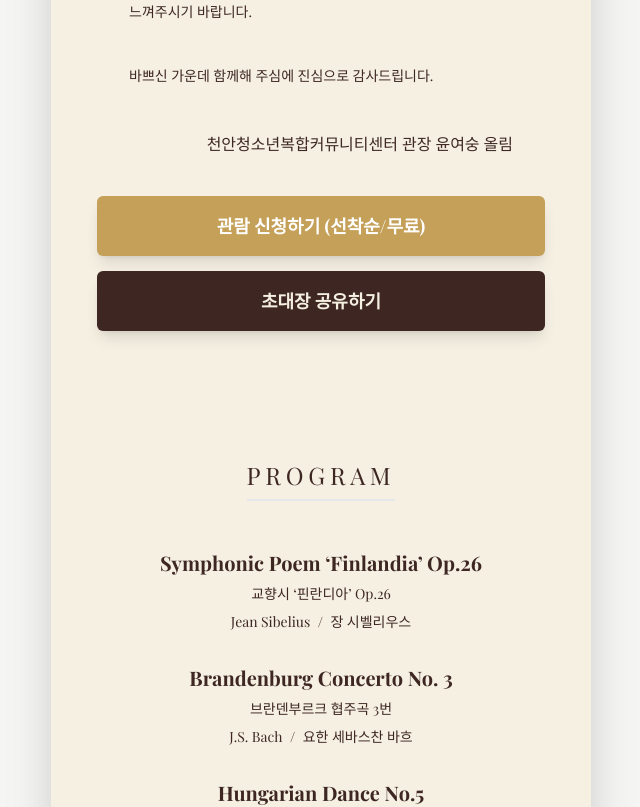
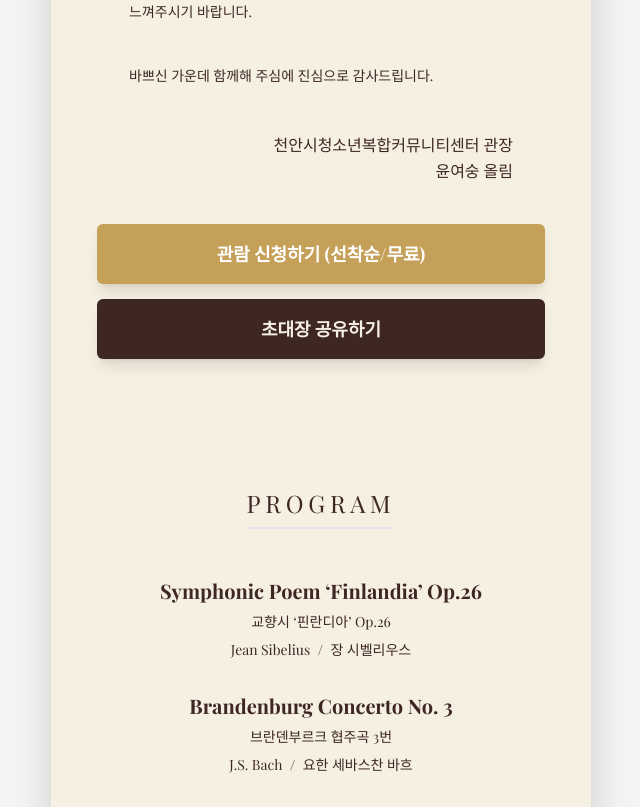
Before and after one commit to ohjin5/Cheonan-Youth-Orchestra, a React (Vite) app: page / in a window 1280 px wide. Shown: the part 1200-2007 px from the top of the page, without its empty margins (319-959 px from the left). Built offline with nearby package versions, Linux system fonts and the light colour scheme; a web font is replaced by a local one.

Commit message:
Add files via upload

```diff
--- a/components/FooterSection.tsx
+++ b/components/FooterSection.tsx
@@ -13,7 +13,7 @@ export const FooterSection: React.FC = () => {
         <div className="text-xs text-brown-800 leading-relaxed space-y-2">
             <p>
                <span className="inline-block font-bold text-brown-900 mr-1">주관 |</span>
-               천안시청소년재단,<br/>천안시청소년복합커뮤니티센터 교육사업팀
+               천안시청소년재단, 천안시청소년복합커뮤니티센터
             </p>
             <p>
                <span className="inline-block font-bold text-brown-900 mr-1">문의 |</span>
@@ -23,7 +23,7 @@ export const FooterSection: React.FC = () => {
 
         <div className="pt-6 mt-6 border-t border-brown-200 space-y-2">
             <p className="text-[11px] text-brown-500 font-medium">
-                ©천안시청소년복합커뮤니티센터 교육사업팀
+                ©천안시청소년복합커뮤니티센터
             </p>
             <div className="flex flex-col items-center gap-1">
                  <p style={{ fontSize: '0.8rem', color: '#888' }}>
--- a/components/InvitationMessage.tsx
+++ b/components/InvitationMessage.tsx
@@ -26,8 +26,9 @@ export const InvitationMessage: React.FC = () => {
         </p>
 
         <div className="w-full max-w-sm text-right">
-             <p className="text-brown-900 font-serif font-medium">
-                천안청소년복합커뮤니티센터 관장 윤여숭 올림
+             <p className="text-brown-900 font-serif font-medium leading-relaxed">
+                천안시청소년복합커뮤니티센터 관장<br/>
+                윤여숭 올림
              </p>
         </div>
       </div>
--- a/components/LeadershipSection.tsx
+++ b/components/LeadershipSection.tsx
@@ -24,20 +24,22 @@ export const LeadershipSection: React.FC = () => {
                 <span>이중호</span>
             </div>
 
-            <div>
-                <span className="font-bold mr-2">사회</span>
-                <span className="mx-2">|</span>
-                <span>김병재</span>
-            </div>
+            {/* MC Removed as requested */}
 
             <div className="pt-6 mt-6 border-t border-brown-200">
                 <p className="text-brown-600 font-bold mb-4 text-base">지도강사</p>
                 <div className="text-base text-brown-800 leading-relaxed">
-                    <span className="inline-block mx-1">이소연(Vn1)</span>
-                    <span className="inline-block mx-1">윤경희(Vn2)</span>
-                    <span className="inline-block mx-1">김민지(Fl)</span>
-                    <span className="inline-block mx-1">김동찬(Cl)</span>
-                    <span className="inline-block mx-1">서동우(Vc)</span>
+                    {/* Line 1: 3 people */}
+                    <div className="mb-1">
+                        <span className="inline-block mx-1">이소연(Vn1)</span>
+                        <span className="inline-block mx-1">윤경희(Vn2)</span>
+                        <span className="inline-block mx-1">김민지(Fl)</span>
+                    </div>
+                    {/* Line 2: 2 people */}
+                    <div>
+                        <span className="inline-block mx-1">김동찬(Cl)</span>
+                        <span className="inline-block mx-1">서동우(Vc)</span>
+                    </div>
                 </div>
             </div>
         </div>
```
